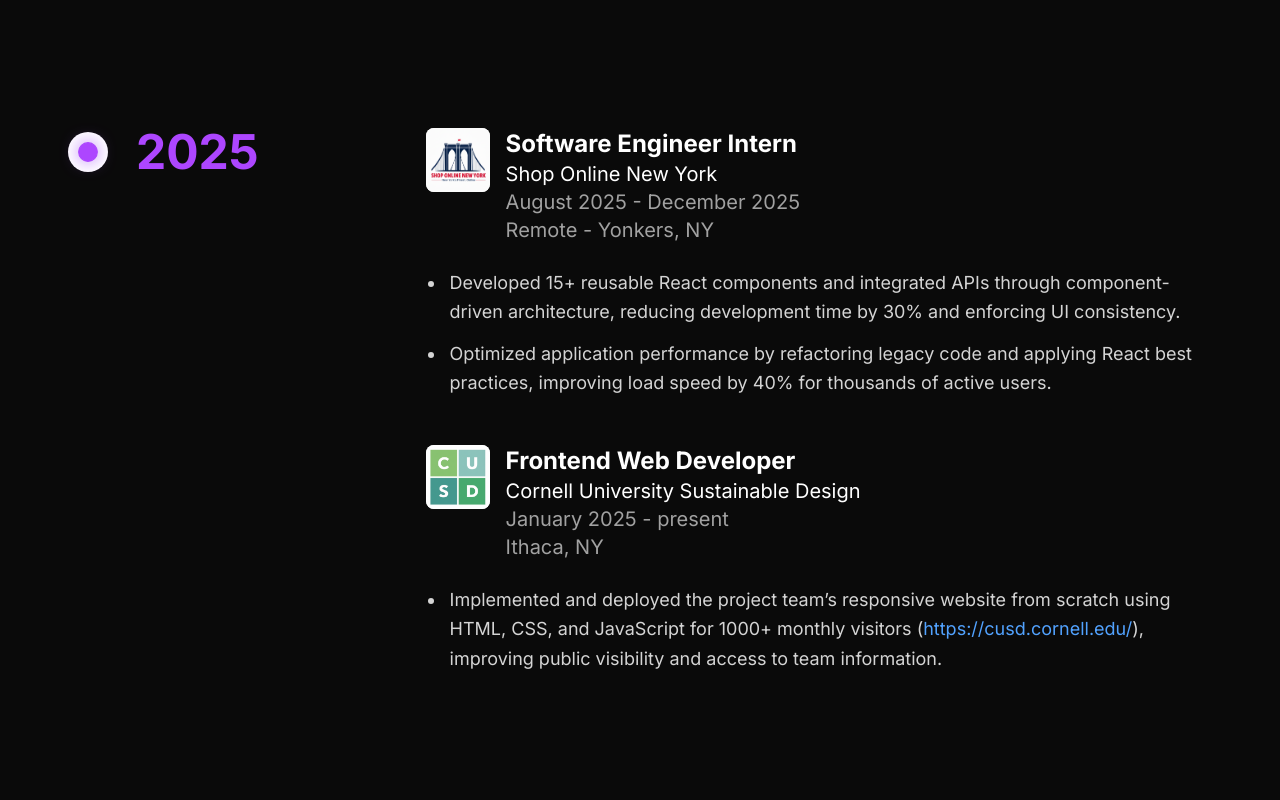
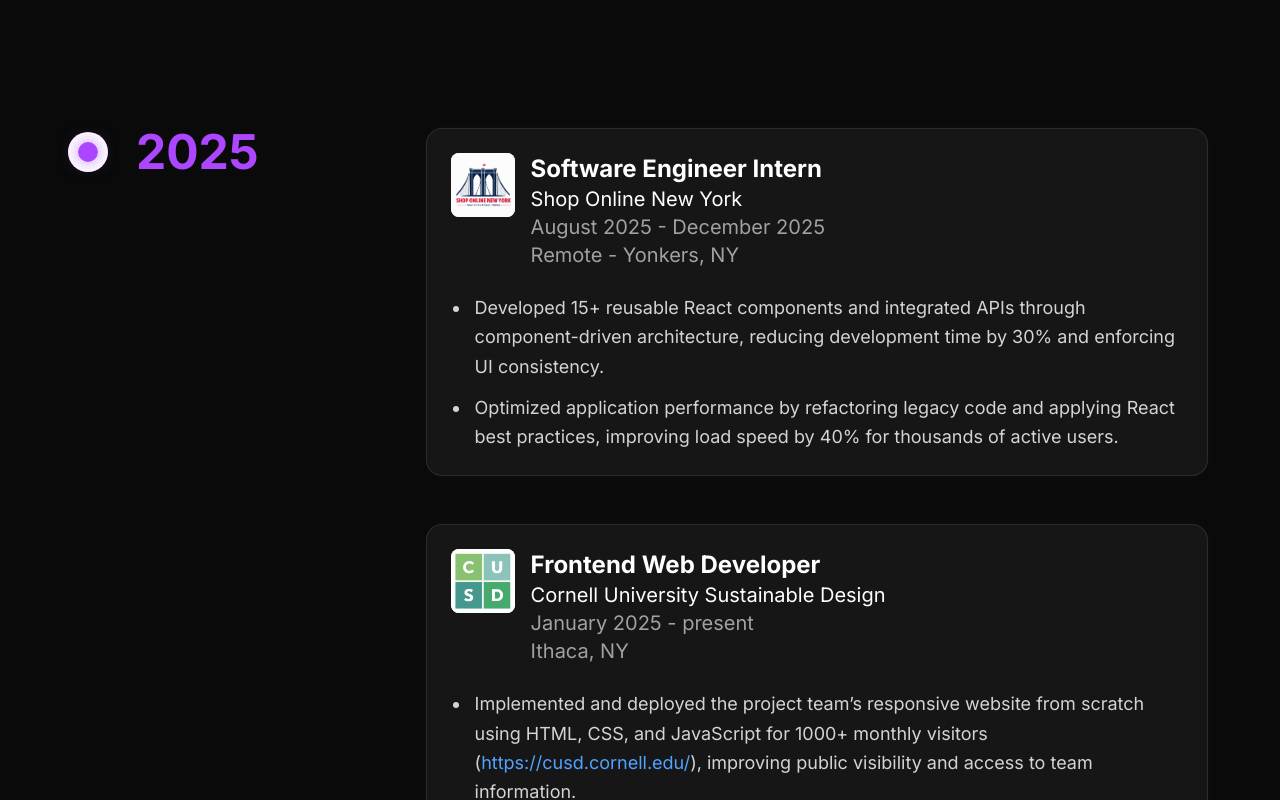
Before and after one commit to paulhwang1007/portfolio, a Next.js app: page / in a window 1280 px wide. Shown: the part 1000-1800 px from the top of the page. Built offline with nearby package versions, Linux system fonts and the light colour scheme.

Commit message:
add borders + cards to roles

```diff
--- a/src/components/ui/ExperienceItem.tsx
+++ b/src/components/ui/ExperienceItem.tsx
@@ -29,7 +29,7 @@ export function ExperienceItem({
       whileInView="visible"
       viewport={{ once: true, margin: "-50px" }}
       transition={{ staggerChildren: 0.1 }}
-      className="mb-12"
+      className="mb-12 p-6 rounded-2xl border border-white/10 bg-white/5 backdrop-blur-sm hover:border-white/20 hover:bg-white/10 shadow-[0_0_20px_-5px_rgba(255,255,255,0.05)] hover:shadow-[0_0_30px_-5px_rgba(255,255,255,0.1)] transition-all duration-300"
     >
       <motion.div
         variants={{
```
